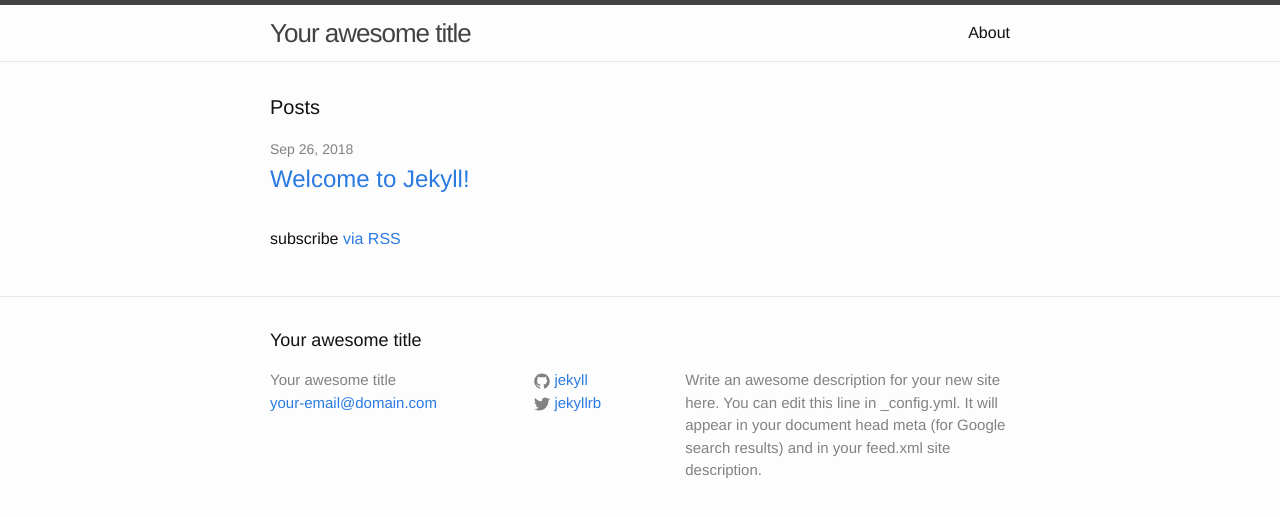
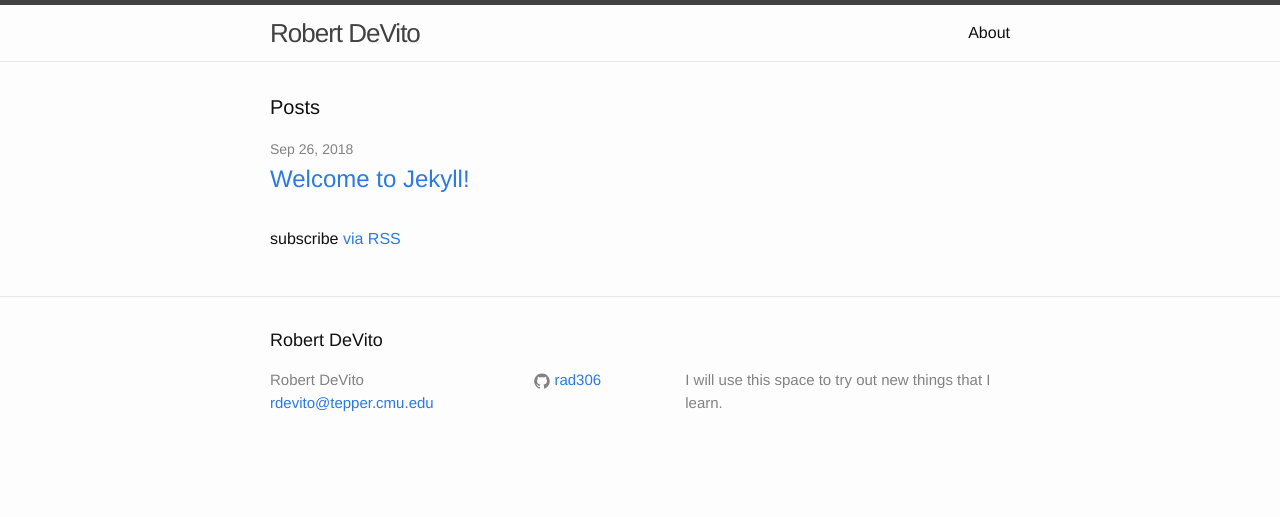
Before and after one commit to rad306/rad306.github.io, a Jekyll site: the page built from index.html, in a window 1280 px wide. Shown: the top 517 px of the page. Built offline with Jekyll 4.4.1, drawn with Linux system fonts in a browser that asks for light colours.

Commit message:
Update _config.yml
Removed default info

```diff
--- a/_config.yml
+++ b/_config.yml
@@ -6,16 +6,13 @@
 # 'jekyll serve'. If you change this file, please restart the server process.
 
 # Site settings
-title: Your awesome title
-email: your-email@domain.com
+title: Robert DeVito
+email: rdevito@tepper.cmu.edu
 description: > # this means to ignore newlines until "baseurl:"
-  Write an awesome description for your new site here. You can edit this
-  line in _config.yml. It will appear in your document head meta (for
-  Google search results) and in your feed.xml site description.
+  I will use this space to try out new things that I learn.
 baseurl: "" # the subpath of your site, e.g. /blog
-url: "http://yourdomain.com" # the base hostname & protocol for your site
-twitter_username: jekyllrb
-github_username:  jekyll
+#url: "http://yourdomain.com" # the base hostname & protocol for your site
+github_username:  rad306
 
 # Build settings
 markdown: kramdown
```
